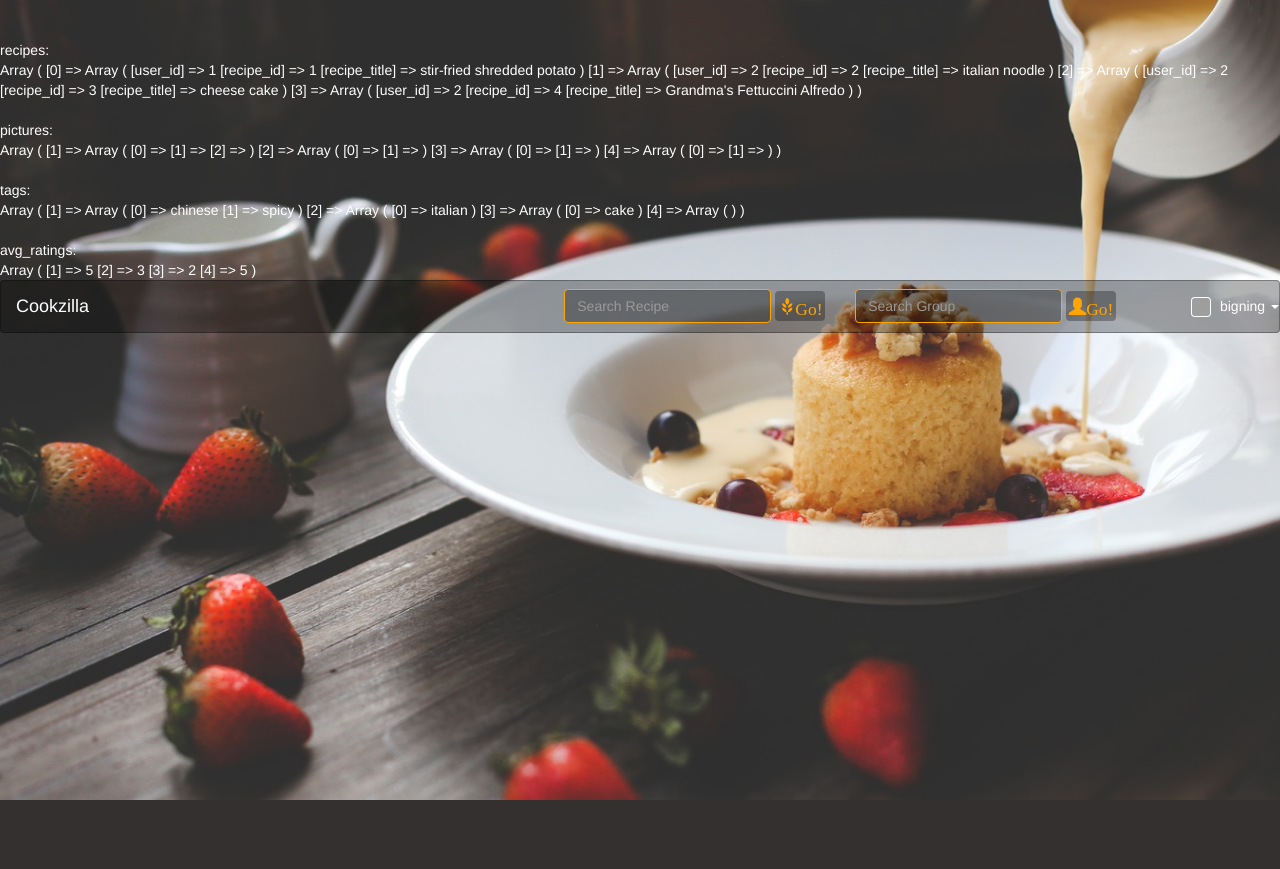
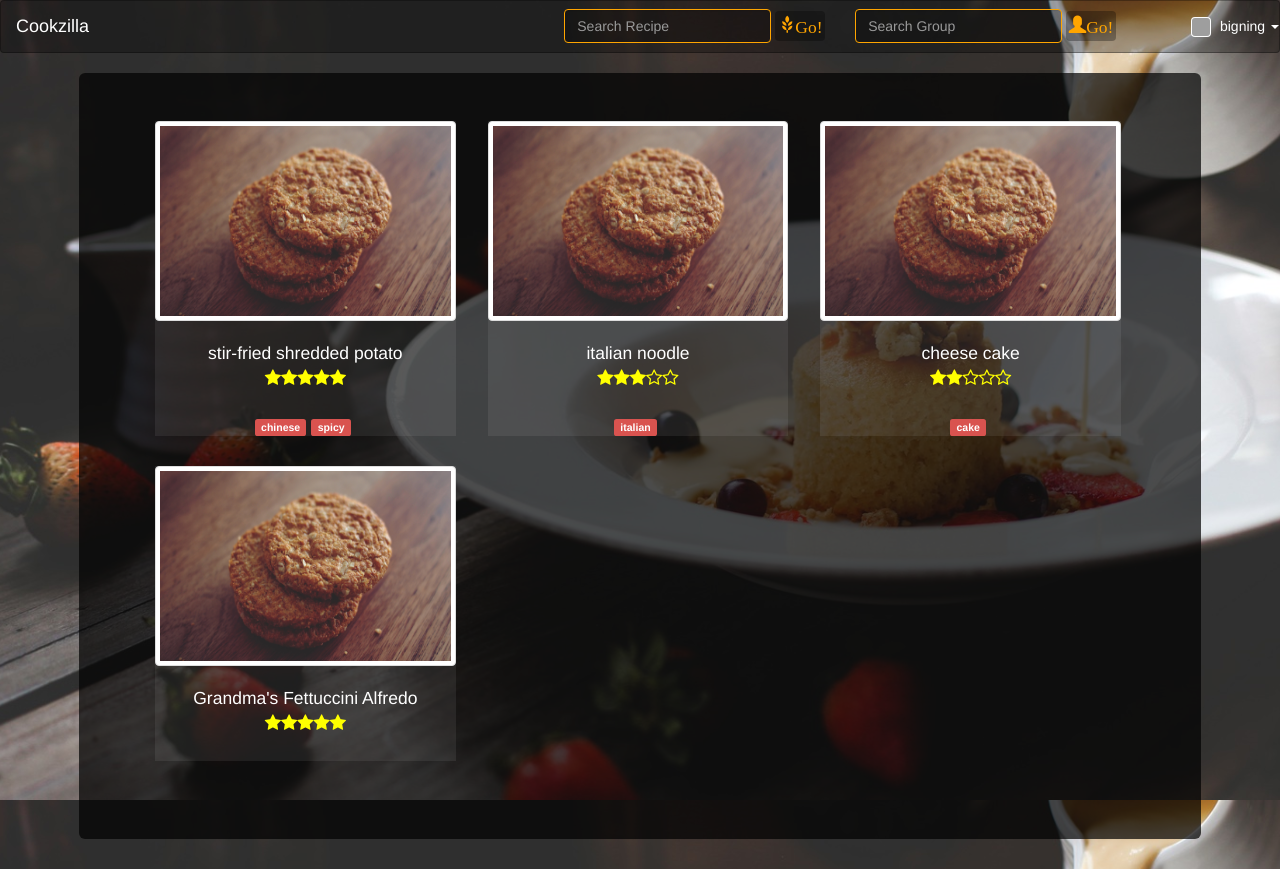
Before and after one commit to bigning/database_project, a PHP site: page /recipes.php in a window 1280 px wide. Before the commit the page ends 800 px from the top, so only its background shows below. Run offline with PHP 8.4, Linux system fonts and the light colour scheme; a user stored in the database is signed in; data comes from the database, SQL or seed files in the repository; some libraries are stand-ins or nearby versions; grey boxes are pictures that could not be loaded.

Commit message:
style recipes.php

```diff
--- a/include/css/recipes.css
+++ b/include/css/recipes.css
@@ -1,7 +1,51 @@
+@import url('//maxcdn.bootstrapcdn.com/font-awesome/4.1.0/css/font-awesome.min.css');
 
 
 
+.jumbotron{
+	background-color: rgba(0,0,0,0.7);
+	overflow: auto;
+}
 
+.container{
+	width: 90%;
+}
+
+.recipe-tuple{
+	display: inline-block;
+	width: 30%;
+	margin: 0 1.6%;
+	text-align: center;
+	background: rgba(255,255,255,0.07);
+	margin-bottom: 30px;
+}
+
+.recipe-image{
+	width: 100%;
+	height: 200px;
+}
+
+.recipe-tuple h4{
+	text-align: center;
+}
+
+.recipe-title{
+	color:white;
+	font-size: 1.25em;
+}
+
+.starrr{
+	font-size: 1.25em;
+	color: yellow;
+}
+
+.tags{
+	margin-top: 25px;
+}
+
+.tags span{
+	margin-right: 5px;
+}
 
 html{
 	height: 100%;
--- /dev/null
+++ b/include/js/recipes.js
@@ -0,0 +1 @@
+$.getScript("./include/js/rating.js");
--- a/recipes.php
+++ b/recipes.php
@@ -93,14 +93,14 @@ if ($query = $conn->prepare($query_str)) {
 }
 
 // test
-echo '<br/><br/>recipes: <br/>';
-print_r($recipes);
-echo '<br/><br/>pictures: <br/>';
-print_r($pictures);
-echo '<br/><br/>tags: <br/>';
-print_r($tags);
-echo '<br/><br/>avg_ratings: <br/>';
-print_r($avg_ratings);
+// echo '<br/><br/>recipes: <br/>';
+// print_r($recipes);
+// echo '<br/><br/>pictures: <br/>';
+// print_r($pictures);
+// echo '<br/><br/>tags: <br/>';
+// print_r($tags);
+// echo '<br/><br/>avg_ratings: <br/>';
+// print_r($avg_ratings);
 
 ?>
 
@@ -121,6 +121,53 @@ print_r($avg_ratings);
 
 <?php require "./include/partials/navFooter.php" ?>
 
+<div class = "container">
+    <div class = "jumbotron">
+        <?php
+            if (!empty($recipes)){
+                foreach ($recipes as $value) {
+                    $curr_id = $value["recipe_id"];
+                    echo "<div class = 'recipe-tuple'>";
+
+                    // show the recipe image or default if no images provide
+                    echo "<img class = 'thumbnail recipe-image' src='";
+                    $image_count = count($pictures[$curr_id]);
+                    if(!empty($pictures[$curr_id][$image_count - 1])){
+                        echo $pictures[$curr_id][$image_count - 1];
+                    } else {
+                        echo "./include/images/not_found_image.jpeg";
+                    }
+                    echo "'>";
+
+                    //show recipe title
+                    echo "<a class = 'recipe-title' href='./recipe_detail.php?recipe_id=";
+                    echo $value["recipe_id"];
+                    echo "'>";
+                    echo $value["recipe_title"];
+                    echo "</a>";
+
+                    // show rating
+                    echo "<div id='stars-existing' class='starrr' data-rating='";
+                    echo $avg_ratings[$curr_id];
+                    echo "'></div>";
+
+                    // show tags
+                    echo "<div class = 'tags'>";
+                    if(!empty($tags[$curr_id])){
+                        foreach ($tags[$curr_id] as $value) {
+                            echo "<span class='label label-danger'>" . $value . "</span>";
+                        }
+                    }
+                    echo "</div>";
+
+                    echo "</div>";
+                }
+            }
+        ?>
+    </div>
+</div>
+
 <link rel="stylesheet" type="text/css" href="./include/css/recipes.css">
 <script type="text/javascript" src = "./include/framework/jquery-3.1.1.min.js"></script>
+<script type="text/javascript" src = "./include/js/recipes.js"></script>
 <?php require "./include/partials/footer.php" ?>
```
Also changed, not shown: include/images/not_found_image.jpeg (added).
